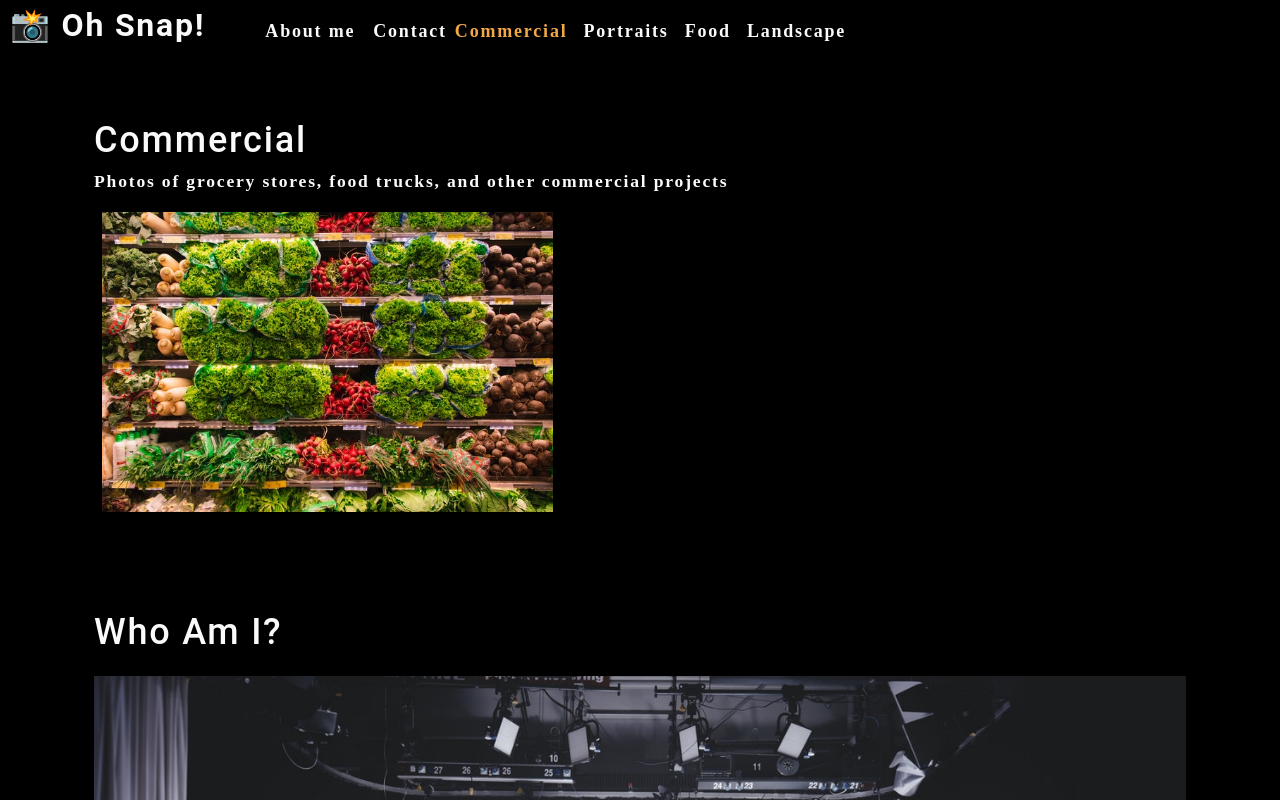
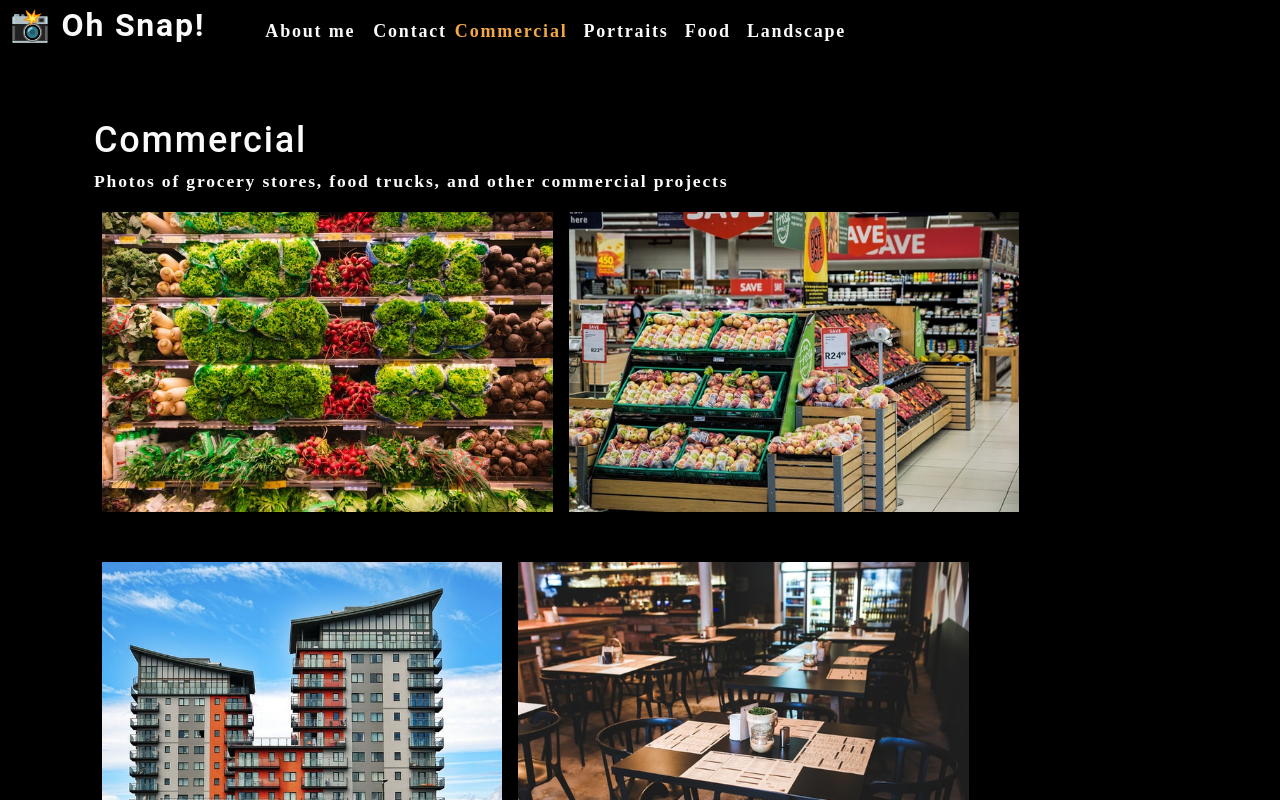
Before and after one commit to kotaewing/photo-port, a React (Create React App) app: page / in a window 1280 px wide. Shown: the top 800 px of the page. Built offline with nearby package versions, Linux system fonts and the light colour scheme.

Commit message:
photos from each category display properly

```diff
--- a/src/App.js
+++ b/src/App.js
@@ -29,7 +29,9 @@
         currentCategory={currentCategory}
       ></Nav>
       <main>
-        <Gallery></Gallery>
+        <Gallery
+          currentCategory={currentCategory}
+        ></Gallery>
         <About></About>
       </main>
     </div>
--- a/src/components/Gallery/index.js
+++ b/src/components/Gallery/index.js
@@ -1,24 +1,17 @@
 import React from 'react';
+import PhotoList from '../PhotoList';
 import { capitalizeFirstLetter } from '../../utils/helpers';
-import photo from '../../assets/small/commercial/0.jpg';
 
-function Gallery(props) {
-    const currentCategory = {
-        name: 'commercial',
-        description: 'Photos of grocery stores, food trucks, and other commercial projects',
-    }
+function Gallery({ currentCategory }) {
+    const { name, description } = currentCategory;
 
     return (
         <section>
-            <h1>{capitalizeFirstLetter(currentCategory.name)}</h1>
-            <p>{currentCategory.description}</p>
-            <div>
-                <img
-                    src={photo}
-                    alt='Commercial Example'
-                    className='img-thumbnail mx-1'
-                />
-            </div>
+            <h1 data-testid='h1tag'>{capitalizeFirstLetter(name)}</h1>
+            <p>{description}</p>
+            <PhotoList
+                category={currentCategory.name}
+            />
         </section>
     )
 }
--- /dev/null
+++ b/src/components/PhotoList/index.js
@@ -0,0 +1,122 @@
+import React, { useState } from 'react';
+
+import photo from '../../assets/small/commercial/0.jpg';
+
+function PhotoList({ category }) {
+    const [photos] = useState([
+        {
+            name: 'Grocery aisle',
+            category: 'commercial',
+            description: 'Lorem ipsum dolor sit amet, consectetur adipiscing elit. Nunc ultricie',
+        },
+        {
+            name: 'Grocery booth',
+            category: 'commercial',
+            description: 'Lorem ipsum dolor sit amet, consectetur adipiscing elit. Nunc ultricie',
+        },
+        {
+            name: 'Building exterior',
+            category: 'commercial',
+            description: 'Lorem ipsum dolor sit amet, consectetur adipiscing elit. Nunc ultricie',
+        },
+        {
+            name: 'Restaurant table',
+            category: 'commercial',
+            description: 'Lorem ipsum dolor sit amet, consectetur adipiscing elit. Nunc ultricie',
+        },
+        {
+            name: 'Cafe interior',
+            category: 'commercial',
+            description: 'Lorem ipsum dolor sit amet, consectetur adipiscing elit. Nunc ultricie',
+        },
+        {
+            name: 'Cat green eyes',
+            category: 'portraits',
+            description: 'Lorem ipsum dolor sit amet, consectetur adipiscing elit. Nunc ultricie',
+        },
+        {
+            name: 'Green parrot',
+            category: 'portraits',
+            description: 'Lorem ipsum dolor sit amet, consectetur adipiscing elit. Nunc ultricie',
+        },
+        {
+            name: 'Yellow macaw',
+            category: 'portraits',
+            description: 'Lorem ipsum dolor sit amet, consectetur adipiscing elit. Nunc ultricie',
+        },
+        {
+            name: 'Pug smile',
+            category: 'portraits',
+            description: 'Lorem ipsum dolor sit amet, consectetur adipiscing elit. Nunc ultricie',
+        },
+        {
+            name: 'Pancakes',
+            category: 'food',
+            description: 'Lorem ipsum dolor sit amet, consectetur adipiscing elit. Nunc ultricie',
+        },
+        {
+            name: 'Burrito',
+            category: 'food',
+            description: 'Lorem ipsum dolor sit amet, consectetur adipiscing elit. Nunc ultricie',
+        },
+        {
+            name: 'Scallop pasta',
+            category: 'food',
+            description: 'Lorem ipsum dolor sit amet, consectetur adipiscing elit. Nunc ultricie',
+        },
+        {
+            name: 'Burger',
+            category: 'food',
+            description: 'Lorem ipsum dolor sit amet, consectetur adipiscing elit. Nunc ultricie',
+        },
+        {
+            name: 'Fruit bowl',
+            category: 'food',
+            description: 'Lorem ipsum dolor sit amet, consectetur adipiscing elit. Nunc ultricie',
+        },
+        {
+            name: 'Green river',
+            category: 'landscape',
+            description: 'Lorem ipsum dolor sit amet, consectetur adipiscing elit. Nunc ultricie',
+        },
+        {
+            name: 'Docks',
+            category: 'landscape',
+            description: 'Lorem ipsum dolor sit amet, consectetur adipiscing elit. Nunc ultricie',
+        },
+        {
+            name: 'Panoramic village by sea',
+            category: 'landscape',
+            description: 'Lorem ipsum dolor sit amet, consectetur adipiscing elit. Nunc ultricie',
+        },
+        {
+            name: 'Domestic landscape',
+            category: 'landscape',
+            description: 'Lorem ipsum dolor sit amet, consectetur adipiscing elit. Nunc ultricie',
+        },
+        {
+            name: 'Park bench',
+            category: 'landscape',
+            description: 'Lorem ipsum dolor sit amet, consectetur adipiscing elit. Nunc ultricie',
+        },
+    ]);
+
+    const currentPhotos = photos.filter((photo) => photo.category === category);
+
+    return (
+        <div>
+            <div className='flex-row'>
+                {currentPhotos.map((image, i) => (
+                    <img
+                        src={require(`../../assets/small/${category}/${i}.jpg`).default}
+                        alt={image.name}
+                        className='img-thumbnail mx-1'
+                        key={image.name}
+                    />
+                ))}
+            </div>
+        </div>
+    )
+}
+
+export default PhotoList
```
